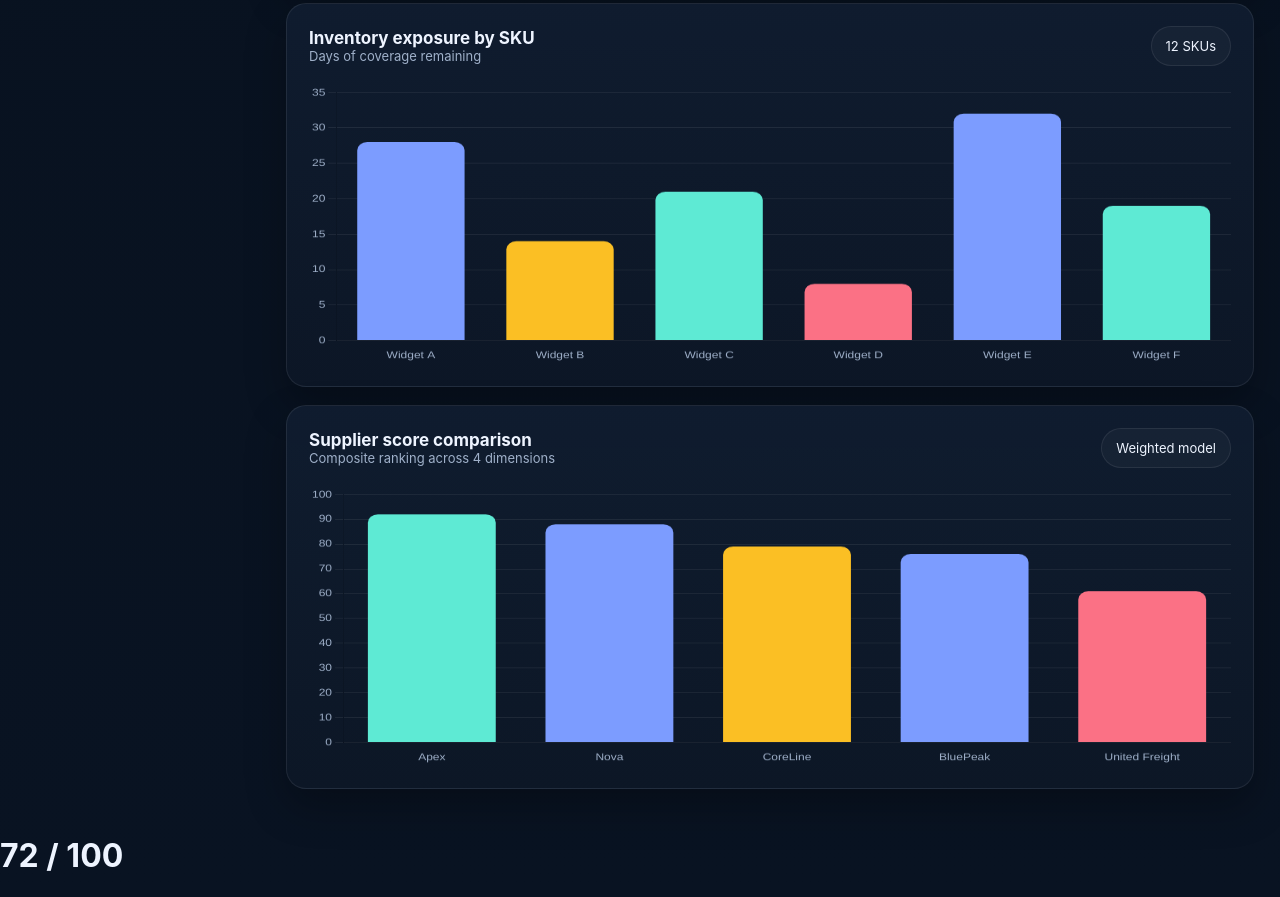
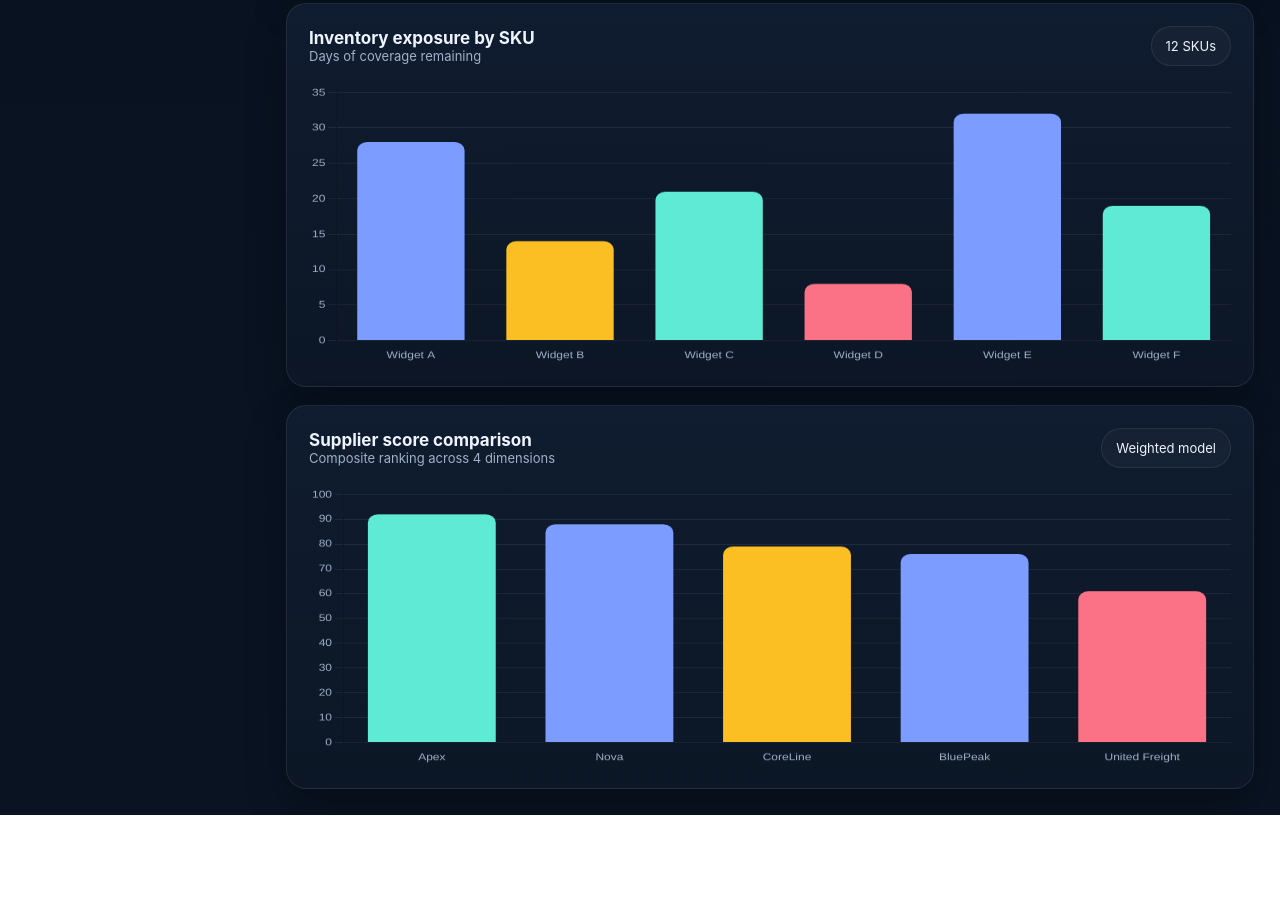
Before and after one commit to sumayosheikh/designtesting-, a plain HTML site: page index.html in a window 1280 px wide. Shown: the part 2343-3240 px from the top of the page. After the commit the page ends 3158 px from the top, so only its background shows below. Drawn offline with nearby package versions, Linux system fonts and the light colour scheme.

Commit message:
Update index.html

```diff
--- a/index.html
+++ b/index.html
@@ -731,8 +731,6 @@
 </head>
 <body>
 
-  <h1 id="riskScore">72 / 100</h1>
-
   <script>
 function updateDashboard() {
   let risk = Math.floor(Math.random() * 20) + 65;
```
